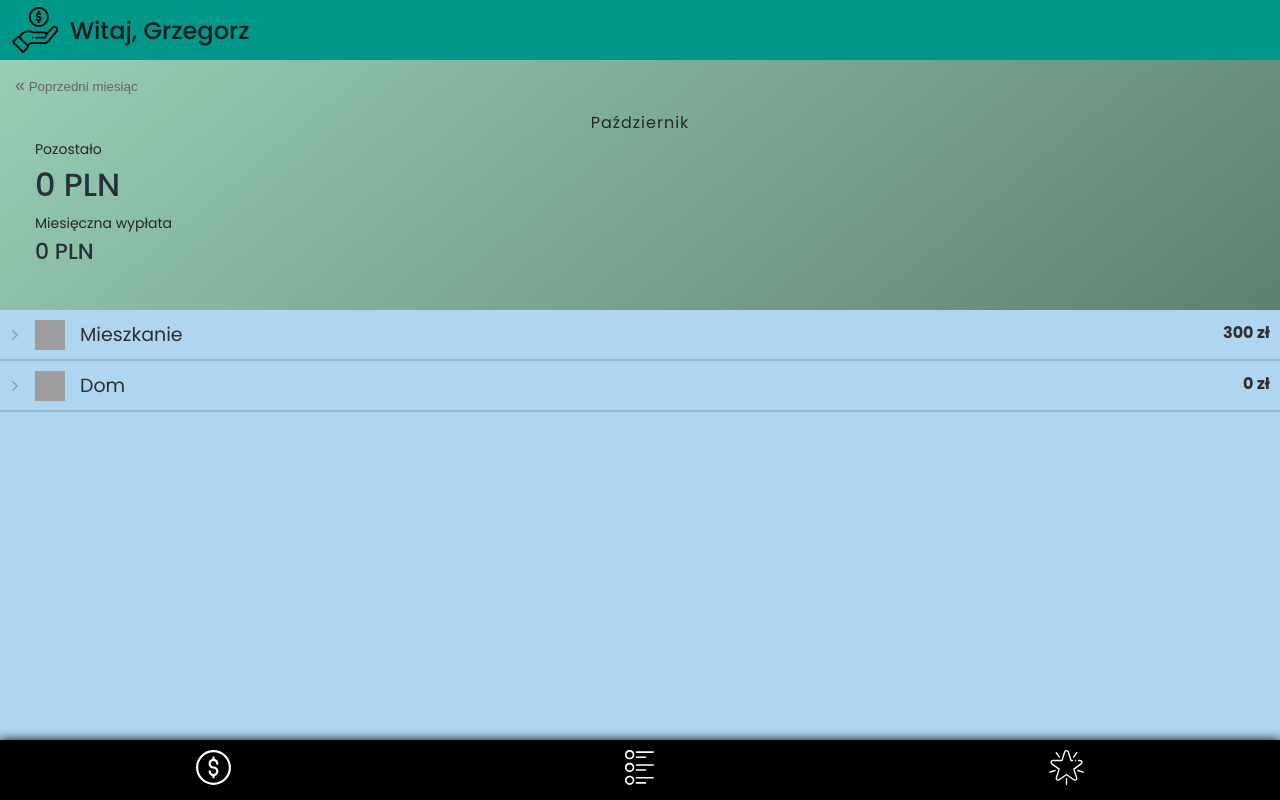
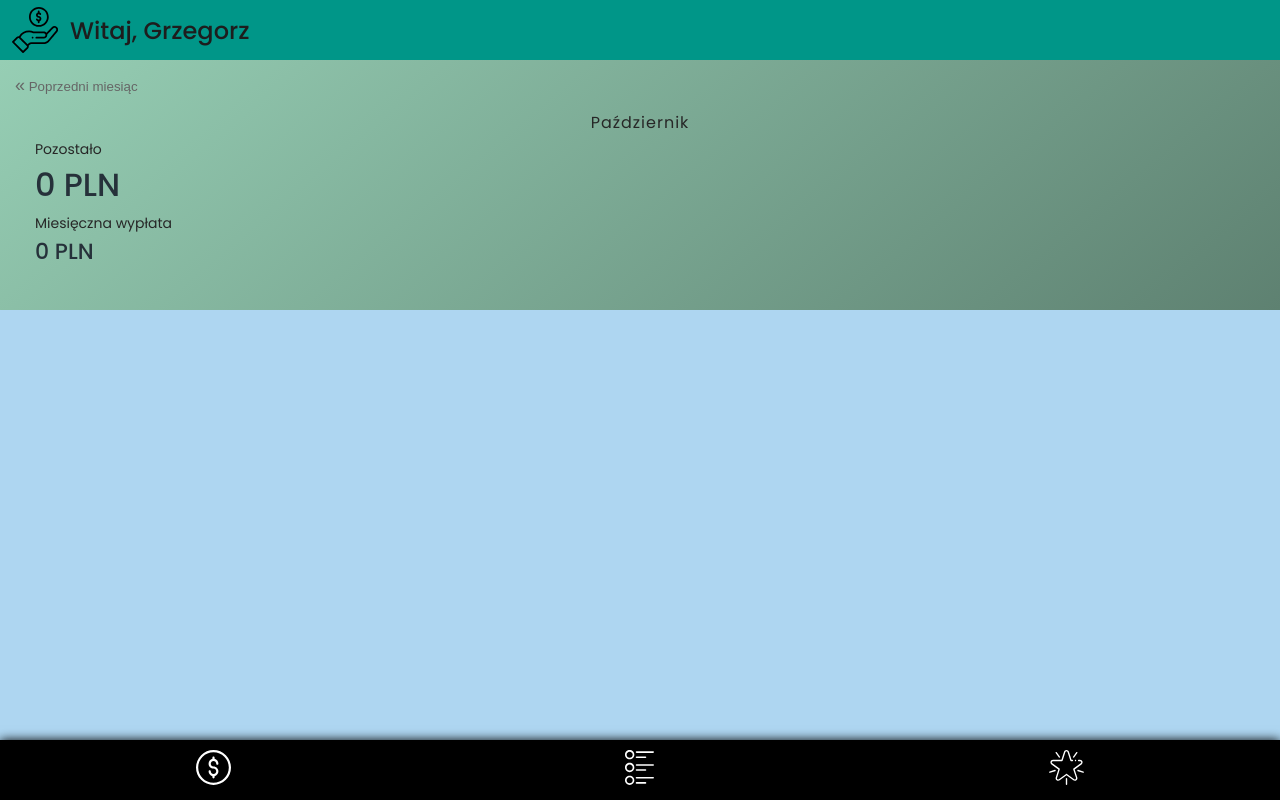
Before and after one commit to ErykFryderyk/finance-manager-app, a Vue app: page / in a window 1280 px wide. Built offline with nearby package versions, Linux system fonts and the light colour scheme; grey boxes are pictures that could not be loaded.

Commit message:
finish calculate function

```diff
--- a/src/App.vue
+++ b/src/App.vue
@@ -67,44 +67,25 @@ export default {
       summaryTotalPrice: null,
       childrenPriceArray: [],
       items: [
-        {
-          icon: '/img/home.ab898512.svg',
-          title: 'Mieszkanie',
-          totalPrice: 300,
-          hide: true,
-          id: 1,
-          elems: [
-            {
-              id: Math.random(),
-              name: 'Pierogi',
-              price: 299,
-            },
-            {
-              id: Math.random(),
-              name: 'Pierogi',
-              price: 1,
-            },
-          ],
-        },
-        {
-          icon: '/img/home.ab898512.svg',
-          title: 'Dom',
-          totalPrice: 0,
-          hide: true,
-          id: 2,
-          elems: [
-            {
-              id: Math.random(),
-              name: 'Owca',
-              price: 3,
-            },
-            {
-              id: Math.random(),
-              name: 'Lubczyk',
-              price: 97,
-            },
-          ],
-        },
+        // {
+        //   icon: '/img/home.ab898512.svg',
+        //   title: 'Mieszkanie',
+        //   totalPrice: 0,
+        //   hide: true,
+        //   id: 1,
+        //   elems: [
+        //     // {
+        //     //   id: Math.random(),
+        //     //   name: 'Pierogi',
+        //     //   price: 299,
+        //     // },
+        //     // {
+        //     //   id: Math.random(),
+        //     //   name: 'Pierogi',
+        //     //   price: 1,
+        //     // },
+        //   ],
+        // },
       ],
     };
   },
@@ -117,7 +98,7 @@ export default {
       this.checkPayment();
     },
     checkPayment() {
-      this.finalSoldo = 0;
+      this.summaryTotalPrice = 0;
       this.items.forEach((el) => {
         this.summaryTotalPrice += el.totalPrice;
       });
```
